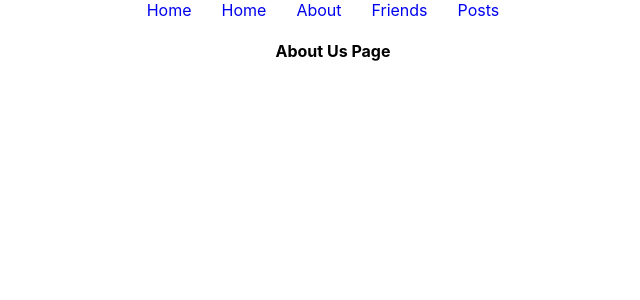
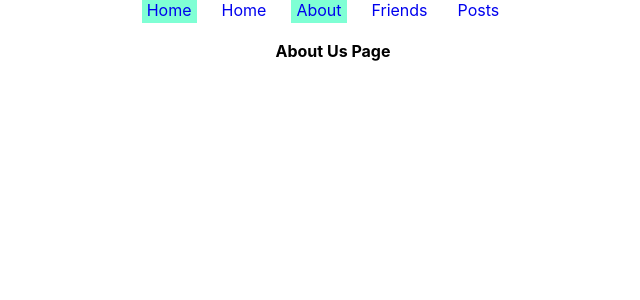
Before and after one commit to Sizan75/explore-route, a React (Create React App) app: page /about in a window 1280 px wide. Shown: the top 300 px of the page, without its empty margins (307-947 px from the left). Built offline with nearby package versions, Linux system fonts and the light colour scheme.

Commit message:
navlink used for active button

```diff
--- a/src/components/Header/Header.css
+++ b/src/components/Header/Header.css
@@ -3,3 +3,6 @@
     padding:3px 5px;
     margin-right: 20px;
 }
+.active{
+background-color: aquamarine;
+}
--- a/src/components/Header/Header.js
+++ b/src/components/Header/Header.js
@@ -1,15 +1,15 @@
 import React from 'react';
-import { Link } from 'react-router-dom';
+import { NavLink } from 'react-router-dom';
 import './Header.css';
 
 const Header = () => {
     return (
         <div className='header'>
-          <Link to='/'>Home</Link>
-          <Link to='/home'>Home</Link>
-          <Link to='/about'>About</Link>
-          <Link to='/friends'>Friends</Link>
-          <Link to='/posts'>Posts</Link>
+          <NavLink className={(isactive)=>isactive ? 'active' : undefined} to='/'>Home</NavLink>
+          <NavLink to='/home'>Home</NavLink>
+          <NavLink to='/about'>About</NavLink>
+          <NavLink to='/friends'>Friends</NavLink>
+          <NavLink to='/posts'>Posts</NavLink>
 
         </div>
     );
```
